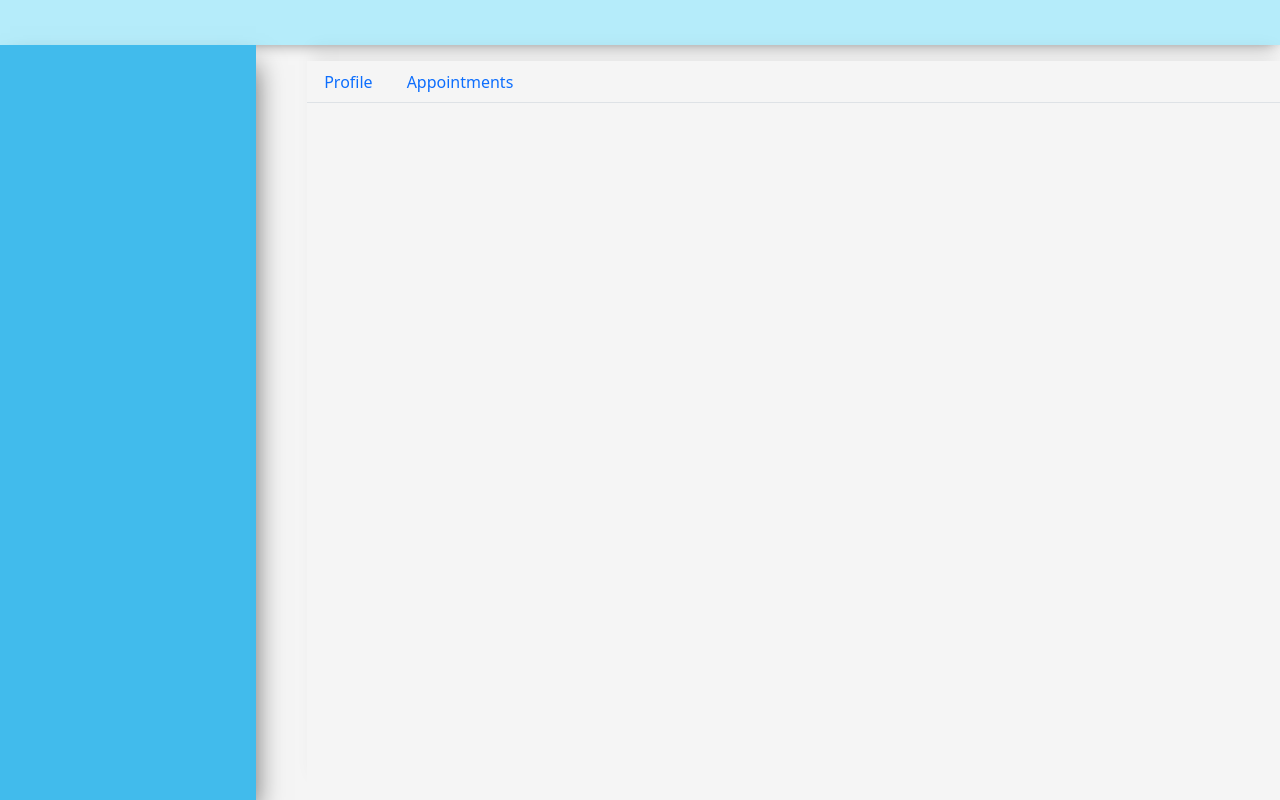
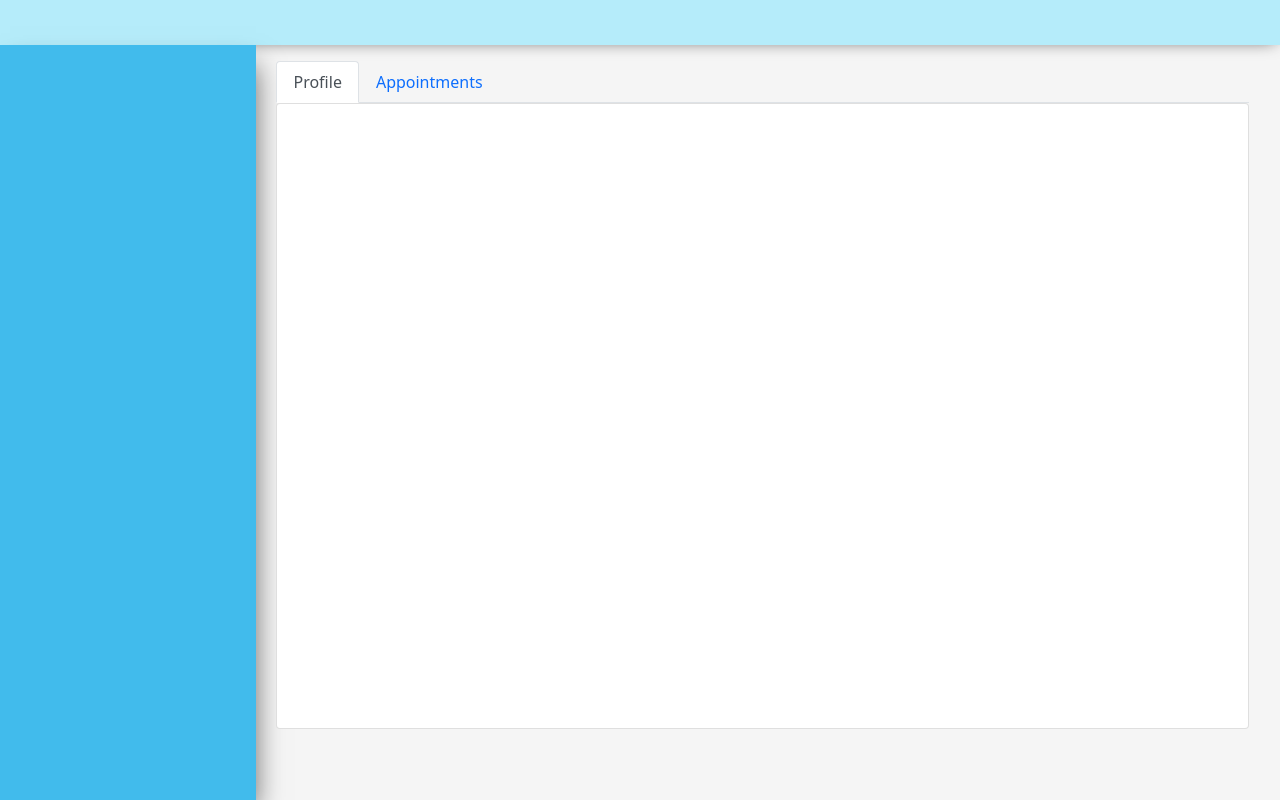
Before and after one commit to diegogb-08/Front-End-with-Reactjs, a React (Create React App) app: page /user in a window 1280 px wide. Built offline with nearby package versions, Linux system fonts and the light colour scheme.

Commit message:
tab nav added to features

```diff
--- a/src/components/Tab/Tab.css
+++ b/src/components/Tab/Tab.css
@@ -1,19 +1,25 @@
 .tabNav {
-    height: 100%;
+    height: 95%;
     width: 100%;
-    box-shadow: 0 -19px 17px -5px rgba(0, 0, 0, 0.05);
+    cursor: pointer;
+    /* box-shadow: 0 -19px 17px -5px rgba(0, 0, 0, 0.05); */
 }
 
 .tab {
     height: 100%;
     width: 15%;
-    background-color: rgb(253,248,192);
     border-radius: 0.5rem 0.5rem 0 0;
     display: flex;
     justify-content: center;
     align-items: center;
     cursor: pointer;
-    /* z-index: 0; */
-    box-shadow: 0 -19px 17px -5px rgba(0, 0, 0, 0.05);
-    margin-right: 0.5rem;
+    /* box-shadow: 0 -19px 17px -5px rgba(0, 0, 0, 0.05); */
+    /* margin-right: 0.5rem; */
 }
+
+.tabInfo{
+    width: 100%;
+    height: 97%;
+    display: flex;
+    flex-direction: column;
+}
--- a/src/components/Tab/Tab.jsx
+++ b/src/components/Tab/Tab.jsx
@@ -5,7 +5,7 @@ const Tab = (props) => {
 
     if(props.isSelected){
          return (
-            <div>
+            <div className="tabInfo">
                 {props.children}
             </div>
         )
--- a/src/components/Tab/TabNav.jsx
+++ b/src/components/Tab/TabNav.jsx
@@ -11,7 +11,7 @@ const TabNav = (props) => {
 
                         return (
                             <li className='nav-item' key={tab}>
-                                <a className={'nav-link '+ active } onClick={()=>props.setSelected(tab)}>
+                                <a className={'nav-link '+ active} onClick={()=>props.setSelected(tab)}>
                                     {tab}
                                 </a>
                             </li>
--- a/src/containers/User/User.css
+++ b/src/containers/User/User.css
@@ -38,7 +38,7 @@
     flex-direction: column;
 }
 .spacer {
-    width: 5%;
+    width: 2%;
 }
 .cardTab {
     height: 100%;
@@ -61,3 +61,9 @@
     box-shadow: 0px 0px 17px -5px rgba(0,0,0,0.75);
     background-color: rgb(253,248,192);
 }
+
+.cardInfo {
+    background-color: white;
+    width: 100%;
+    height: 92%;
+}
--- a/src/containers/User/User.jsx
+++ b/src/containers/User/User.jsx
@@ -44,12 +44,17 @@ const User = () => {
                     <div className="profileCard">
                         <div className="spacer"></div>
                         <div className="cardTab">
-                            <TabNav tabs={['Profile', 'Appointments']} selected={tab} setSelected={setSelected}>
-                                <Tab isSelected={tab === 'Profile'}>
-                                    <p>Some Text on it</p>
+                            <TabNav tabs={['Profile', 'Appointments']} selected={tab.selected} setSelected={setSelected}>
+                                <Tab isSelected={tab.selected === 'Profile'}>
+                                    <div className="cardInfo card">
+
+
+                                    </div>
                                 </Tab>
-                                <Tab isSelected={tab === 'Appointments'}>
-                                <p>PPPPPPPPPPPPPPPPPPPPPPPPPP</p>
+                                <Tab isSelected={tab.selected === 'Appointments'}>
+                                    <div className="cardInfo card">
+                                        <p>PPPPPPPPPPPPPPPPPPPPPPPPPP</p>
+                                    </div>
                                 </Tab>
                             </TabNav>
                         </div>
```
